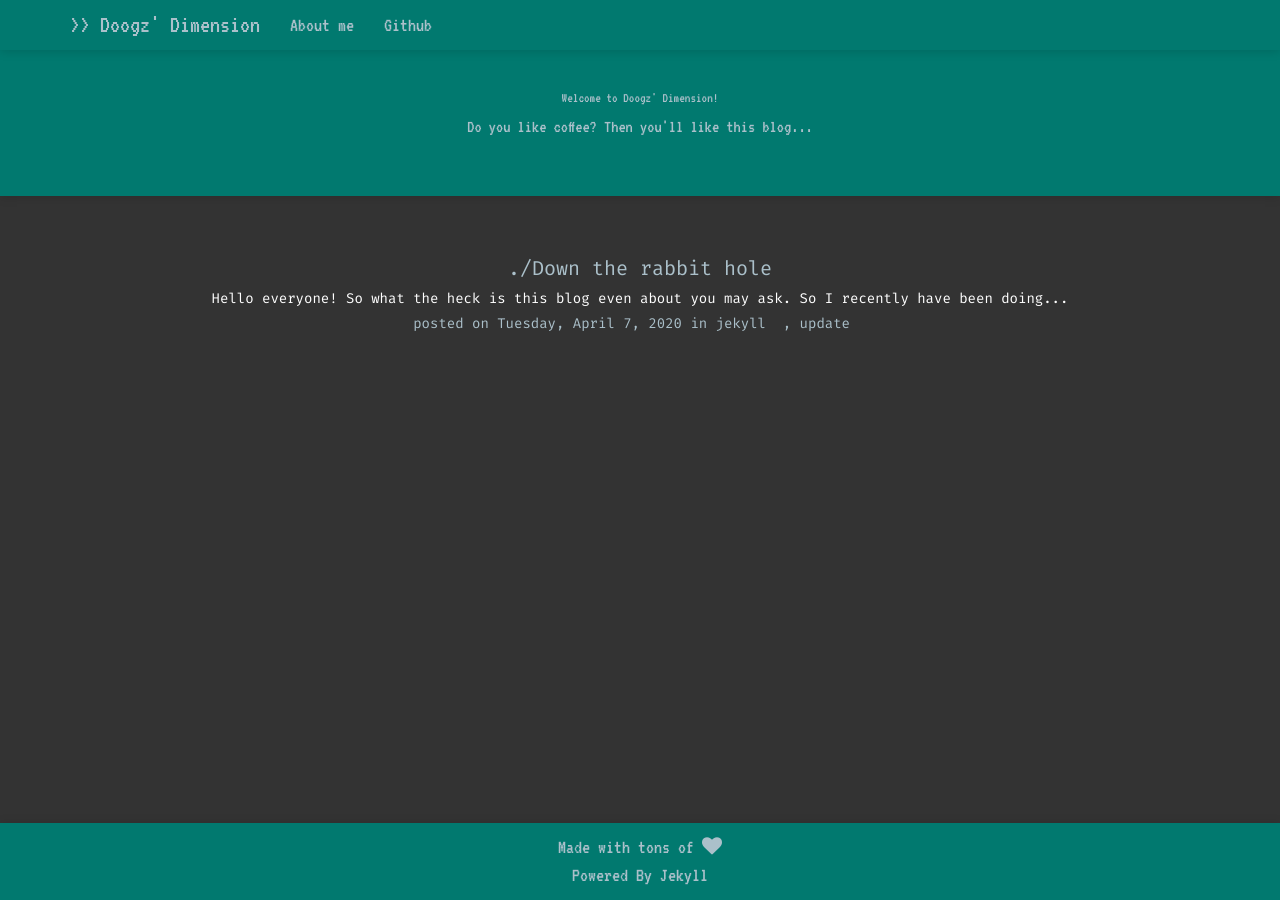
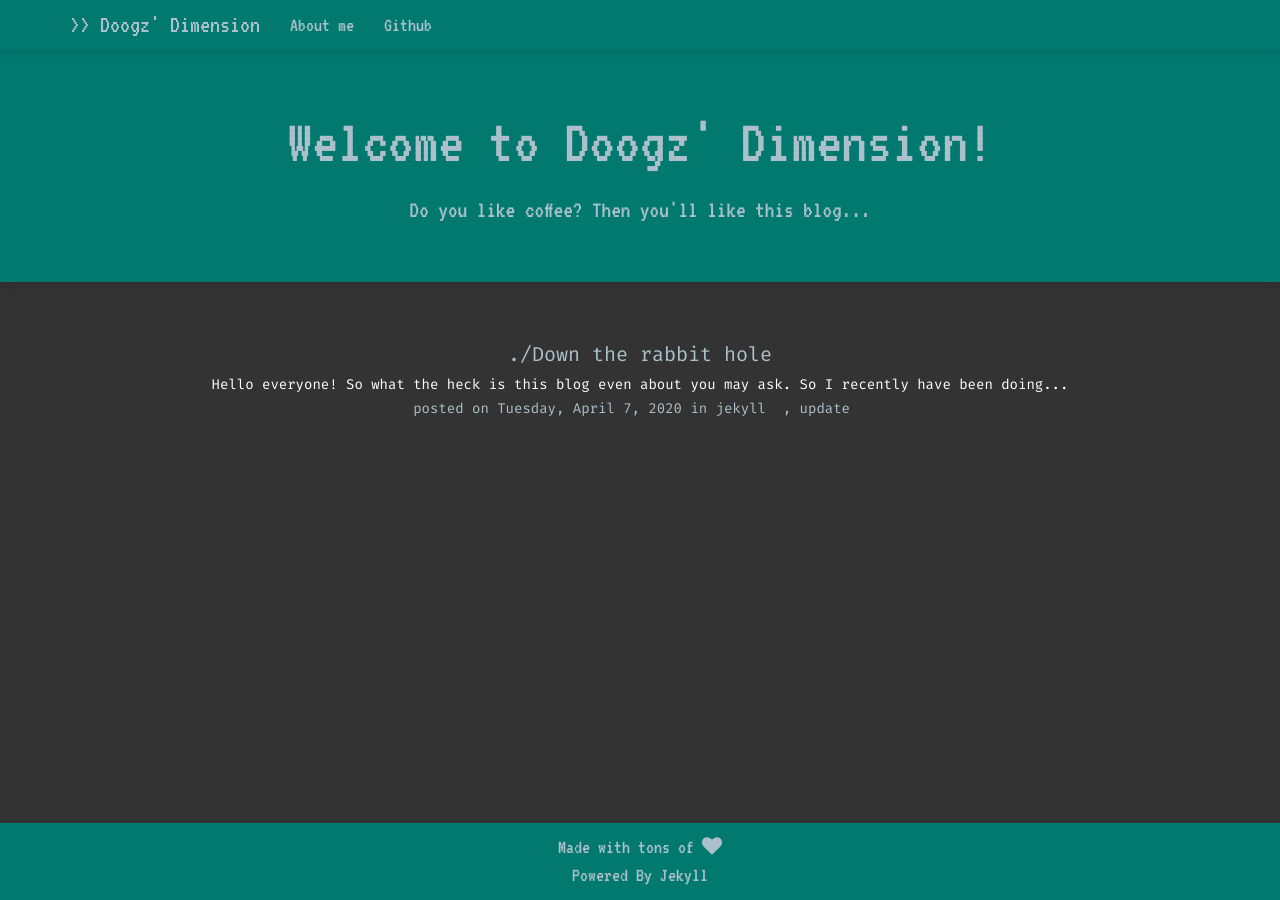
Before and after one commit to wdoogz/wdoogz.github.io, a Jekyll site: the page built from index.html, in a window 1280 px wide. Built offline with Jekyll 4.4.1, drawn with Linux system fonts in a browser that asks for light colours; nearby versions of some CDN libraries; some web fonts are replaced.

```diff
--- a/_config.yml
+++ b/_config.yml
@@ -11,7 +11,7 @@ email: wdugan7@gmail.com
 
 github_comments_repository: wdoogz/blog_comments
 #write html inside the double quotes to display in jumbotron
-description: "<br /><br /><center>Welcome to Doogz' Dimension!<h4>Do you like coffee? Then you'll like this blog...</h4></center>"
+description: "<br /><br /><center><h1>Welcome to Doogz' Dimension!</h1><h3>Do you like coffee? Then you'll like this blog...</h3></center>"
 
 
 
```
